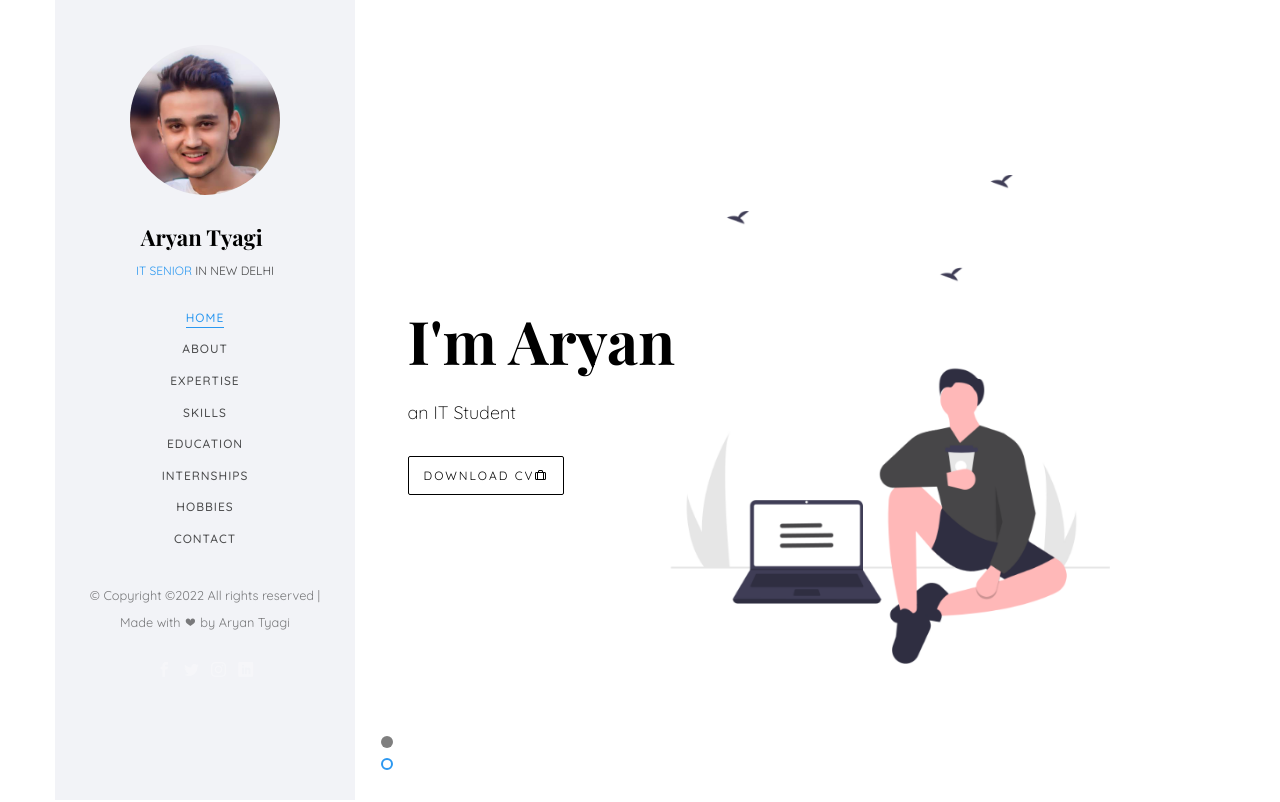
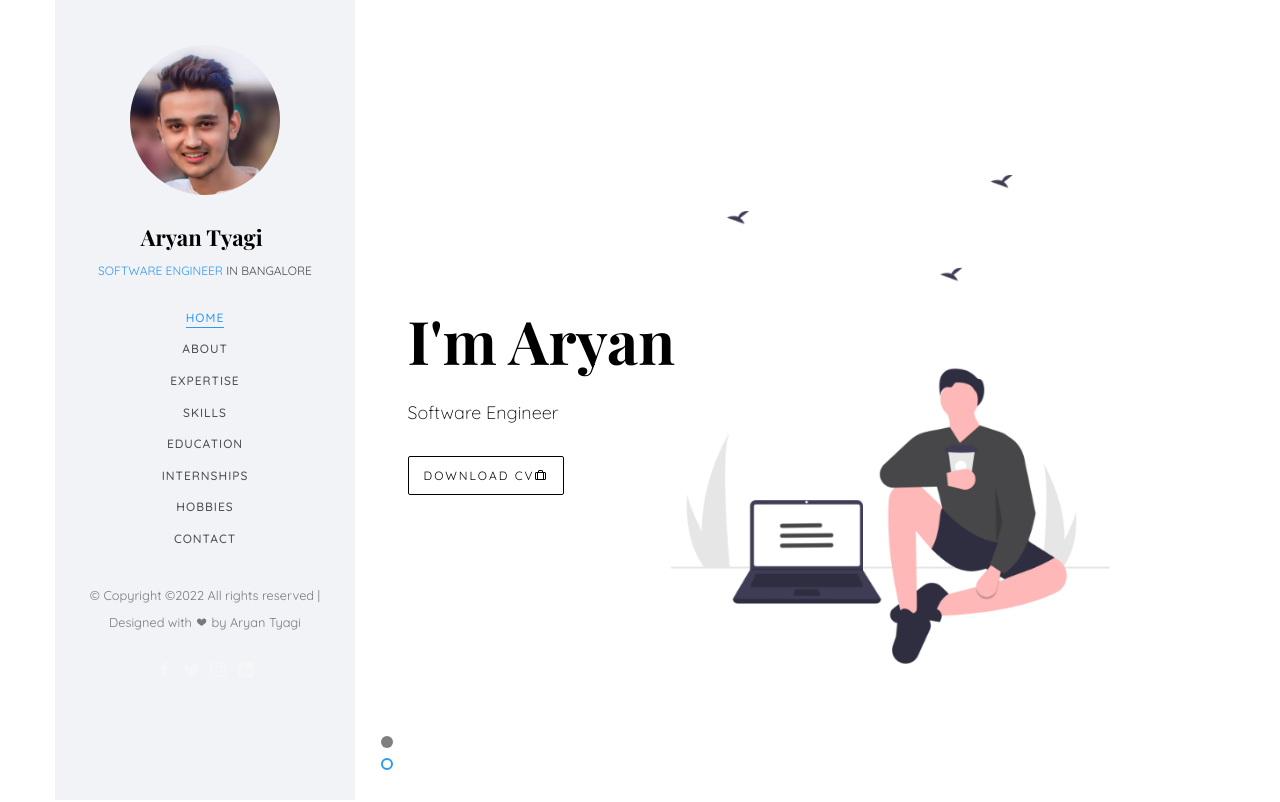
Before and after one commit to aryantyagi007/portfolio, a plain HTML site: page index.html in a window 1280 px wide. Shown: the top 802 px of the page. Drawn offline with nearby package versions, Linux system fonts and the light colour scheme; files whose address does not match are found by name; a web font is replaced by a local one.

Commit message:
Update index.html

```diff
--- a/index.html
+++ b/index.html
@@ -58,7 +58,7 @@
 			<div class="text-center">
 				<div class="author-img" style="background-image: url(images/about.png);"></div>
 				<h1 id="colorlib-logo"><a href="index.html">Aryan Tyagi</a></h1>
-				<span class="position"><a href="#">IT Senior</a> in New Delhi</span>
+				<span class="position"><a href="#">Software Engineer</a> in Bangalore</span>
 			</div>
 			<nav id="colorlib-main-menu" role="navigation" class="navbar">
 				<div id="navbar" class="collapse">
@@ -78,7 +78,7 @@
 
 			<div class="colorlib-footer">
 				<p><small>&copy; <!-- Link back to Colorlib can't be removed. Template is licensed under CC BY 3.0. -->
-Copyright &copy;<script>document.write(new Date().getFullYear());</script> All rights reserved | Made with <i class="icon-heart" aria-hidden="true"></i> by Aryan Tyagi</small></p>
+Copyright &copy;<script>document.write(new Date().getFullYear());</script> All rights reserved | Designed with <i class="icon-heart" aria-hidden="true"></i> by Aryan Tyagi</small></p>
 <!-- Link back to Colorlib can't be removed. Template is licensed under CC BY 3.0. -->
 				<ul>
 					<li><a href="#"><i class="icon-facebook2"></i></a></li>
@@ -119,7 +119,7 @@ Copyright &copy;<script>document.write(new Date().getFullYear());</script> All r
 					   				<div class="slider-text-inner">
 					   					<div class="desc">
 												<h1>I'm Aryan</h1>
-												<h2>an IT Student</h2>
+												<h2>Software Engineer</h2>
 												<p><a href="https://drive.google.com/file/d/1lLXXSWhsKS-R5St0jXdHIBlRAunvsGLr/view?usp=sharing" class="btn btn-primary btn-learn">Download CV<i class="icon-briefcase3"></i></a></p>
 											</div>
 					   				</div>
```
